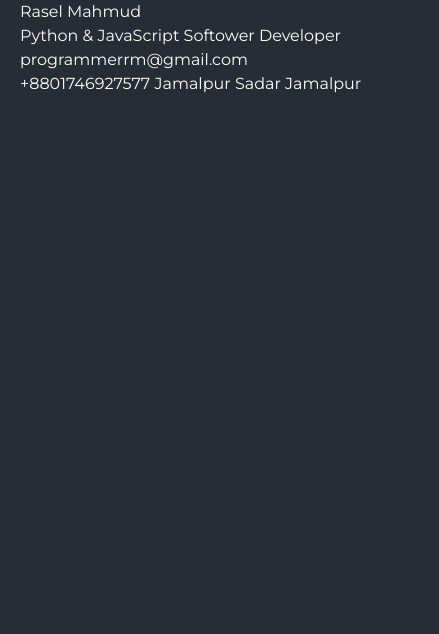
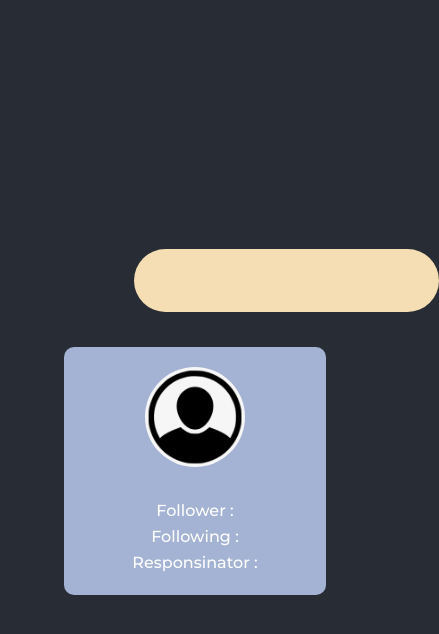
Before and after one commit to programmerrm/-GitHub-User-Search-Javascript, a website built with Vite: page index.html in a window 390 px wide. Shown: the whole page, 439 px wide, since content can reach past the window. Built offline with nearby package versions, Linux system fonts and the light colour scheme; no server answers.

Commit message:
html and css done

```diff
--- a/index.html
+++ b/index.html
@@ -11,11 +11,31 @@
 <body>
     <main>
         <div class="common-wrap">
-            <div>Rasel Mahmud</div>
-            <p>Python & JavaScript Softower Developer</p>
-            <span>programmerrm@gmail.com</span>
-            <span>+8801746927577</span>
-            <span>Jamalpur Sadar Jamalpur</span>
+            <div class="inner">
+                <div class="search_wrap">
+                    <input type="search" name="search" id="searchInput">
+                </div>
+                <div class="card">
+                    <div class="user_image_wrap">
+                        <img>
+                    </div>
+                    <div class="user_details">
+                        <div class="user_details_profile">
+                            <h1></h1>
+                            <p></p>
+                        </div>
+                        <div class="user_details_info">
+                            <span class="user_details_info_company_name"></span>
+                            <span class="user_details_info_location"></span>
+                        </div>
+                        <div class="user_details_github_info">
+                            <span class="user_details_github_info_follower">Follower : </span>
+                            <span class="user_details_github_info_following">Following : </span>
+                            <span class="user_details_github_info_responsinator">Responsinator : </span>
+                        </div>
+                    </div>
+                </div>
+            </div>
         </div>
     </main>
     <script type="module" src="./src/js/main.js" defer></script>
--- a/src/css/style.css
+++ b/src/css/style.css
@@ -34,3 +34,181 @@ section {
     width: 100%;
     height: 100%;
 }
+
+.inner {
+    display: flex;
+    flex-flow: column wrap;
+    justify-content: center;
+    align-items: center;
+    row-gap: 35px;
+    width: 100%;
+    height: 100%;
+}
+
+.search_wrap {
+    display: flex;
+    flex-flow: column wrap;
+    width: 35%;
+}
+
+.search_wrap input {
+    padding: 20px 20px;
+    border-radius: 100px;
+    background-color: wheat;
+    color: black;
+    font-size: 20px;
+    font-weight: 500;
+    border: none;
+    outline: none;
+}
+
+.card {
+    display: flex;
+    flex-flow: row wrap;
+    width: 55%;
+    background-color: #a4b3d3;
+    padding: 60px 20px;
+    border-radius: 10px;
+}
+
+.user_image_wrap {
+    display: flex;
+    flex-flow: column wrap;
+    width: 33.3333%;
+}
+
+.user_image_wrap img {
+    width: 160px;
+    height: 160px;
+    border-radius: 100%;
+}
+
+.user_details {
+    display: flex;
+    flex-flow: column wrap;
+    row-gap: 20px;
+    width: 66.66%;
+}
+
+.user_details_profile {
+    display: flex;
+    flex-flow: column wrap;
+    row-gap: 5px;
+}
+
+.user_details_profile h1 {
+    font-size: 36px;
+    font-weight: 600;
+}
+
+.user_details_profile p {
+    font-size: 18px;
+    font-weight: 500;
+}
+
+.user_details_info {
+    display: flex;
+    flex-flow: row wrap;
+    align-items: center;
+    column-gap: 20px;
+}
+
+.user_details_info span {
+    font-size: 16px;
+    font-weight: 500;
+}
+
+.user_details_github_info {
+    display: flex;
+    flex-flow: row wrap;
+    align-items: center;
+    column-gap: 20px;
+}
+
+.user_details_github_info span {
+    font-size: 16px;
+    font-weight: 500;
+}
+
+@media only screen and (max-width: 400px) {
+    .card {
+        padding: 20px 10px;
+        width: 100%;
+    }
+    .user_image_wrap {
+        width: 100%;
+        justify-content: center;
+        align-items: center;
+    }
+    .user_image_wrap img {
+        width: 100px;
+        height: 100px;
+    }
+    .user_details {
+        width: 100%;
+    }
+    .user_details {
+        justify-content: center;
+        align-items: center;
+        row-gap: 15px;
+    }
+    .user_details_profile {
+        justify-content: center;
+        align-items: center;
+        row-gap: 2px;
+    }
+    .user_details_profile h1 {
+        font-size: 24px;
+    }
+    .user_details_profile p {
+        font-size: 16px;
+        font-weight: 500;
+        text-align: center;
+    }
+    .user_details_info {
+        flex-flow: column wrap;
+        column-gap: 5px;
+    }
+    .user_details_github_info {
+        flex-flow: column wrap;
+        row-gap: 2px;
+    }
+}
+
+@media only screen and (max-width: 767px) {
+    .card {
+        padding: 20px 10px;
+        width: 100%;
+    }
+    .user_image_wrap {
+        width: 100%;
+        justify-content: center;
+        align-items: center;
+    }
+    .user_image_wrap img {
+        width: 100px;
+        height: 100px;
+    }
+    .user_details {
+        width: 100%;
+    }
+    .user_details {
+        justify-content: center;
+        align-items: center;
+        row-gap: 15px;
+    }
+    .user_details_profile {
+        justify-content: center;
+        align-items: center;
+    }
+    .user_details_profile p {
+        text-align: center;
+    }
+}
+
+@media only screen and (max-width: 1024px) {
+    .card {
+        padding: 20px 10px;
+        width: 75%;
+    }
+}
--- a/src/js/main.js
+++ b/src/js/main.js
@@ -1,3 +1,38 @@
 "use strict";
 
-console.log("Github user search by javascript...");
+import { GITHUB_USER_SEARCH_API } from "../api/API";
+
+const user_image = document.querySelector(".user_image_wrap img");
+const user_defult_image_path = "./public/images.png";
+const inputElement = document.querySelector("#searchInput");
+user_image.src = user_defult_image_path;
+const user_details_profile_name = document.querySelector(".user_details_profile h1");
+const user_details_profile_bio = document.querySelector(".user_details_profile p");
+const user_details_info_company_name = document.querySelector(".user_details_info_company_name");
+const user_details_info_location = document.querySelector(".user_details_info_location");
+const user_details_github_info_follower = document.querySelector(".user_details_github_info_follower");
+const user_details_github_info_following = document.querySelector(".user_details_github_info_following");
+const user_details_github_info_responsinator = document.querySelector(".user_details_github_info_responsinator");
+let user = [];
+
+inputElement.addEventListener("input", async (e) => {
+    const inputValue = e.target.value;
+    getUserByGithub(inputValue);
+});
+
+const getUserByGithub = async (user_name) => {
+    try {
+        const response = await fetch(`${GITHUB_USER_SEARCH_API}/${user_name}`);
+        const data = await response.json();
+        console.log(data);
+        if(response.ok) {
+            user_image.src= data.avatar_url;
+            user_details_profile_name.textContent = data.name;
+            user_details_profile_bio.textContent = data.bio;
+            user_details_info_company_name.textContent = data.company;
+            user_details_info_location.textContent = data.location;
+        }
+    } catch (error) {
+
+    }
+}
```
